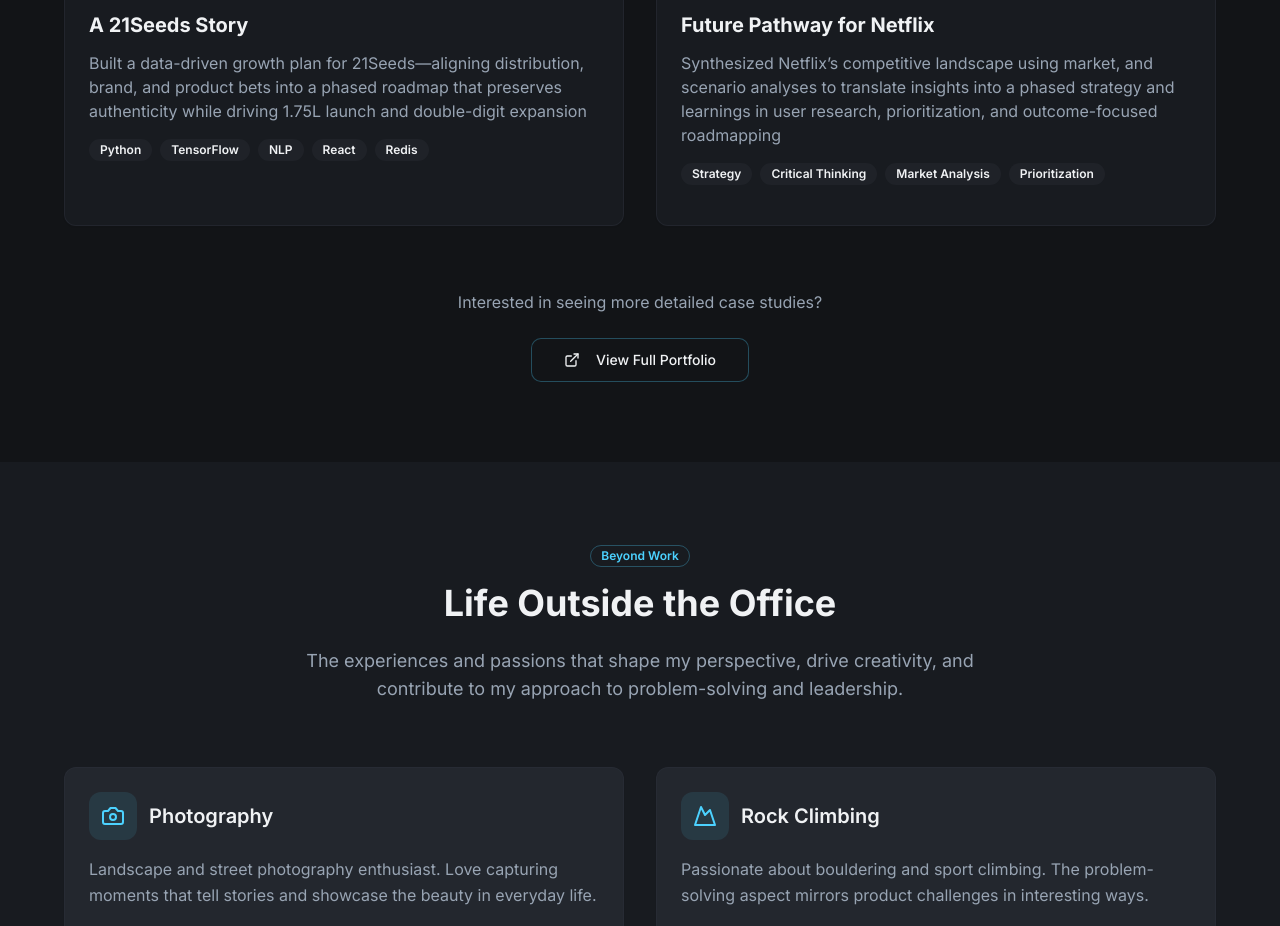
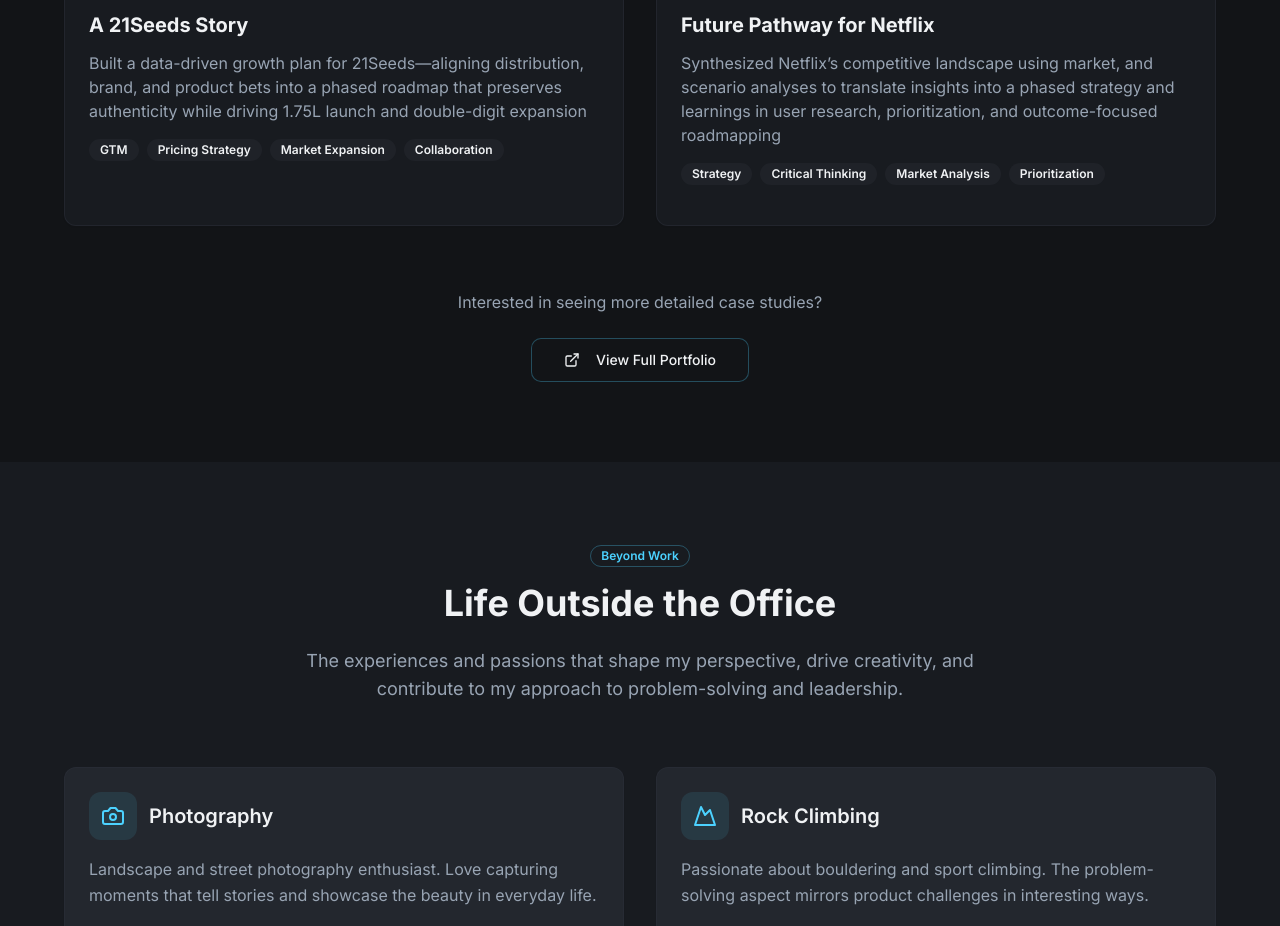
Before and after one commit to divya2399/divya-pm, a React (Vite) app: page / in a window 1280 px wide. Shown: the part 5480-6406 px from the top of the page. Built offline with nearby package versions, Linux system fonts and the light colour scheme; the HTML template or start-up script is replaced by a standard one.

Commit message:
Manual edit: src/components/ProjectsSection.tsx

```diff
--- a/src/components/ProjectsSection.tsx
+++ b/src/components/ProjectsSection.tsx
@@ -37,7 +37,7 @@ const ProjectsSection = () => {
       title: "A 21Seeds Story",
       description: "Designed and launched an intelligent customer support system using machine learning to automate 70% of routine inquiries while maintaining high satisfaction scores.",
       image: "https://images.unsplash.com/photo-1551434678-e076c223a692?w=600&h=400&fit=crop",
-      technologies: ["Python", "TensorFlow", "NLP", "React", "Redis"],
+      technologies: ["GTM", "Pricing Strategy", "Market Expansion", "Collaboration"],
       metrics: [
         { icon: Users, label: "Tickets Resolved", value: "100K+" },
         { icon: TrendingUp, label: "Automation Rate", value: "70%" },
```
